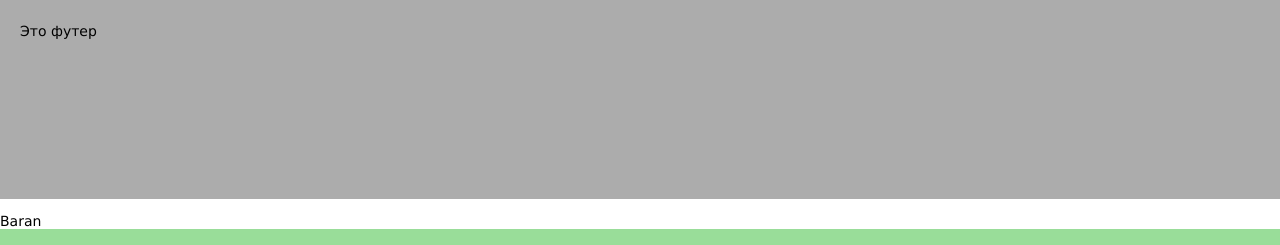
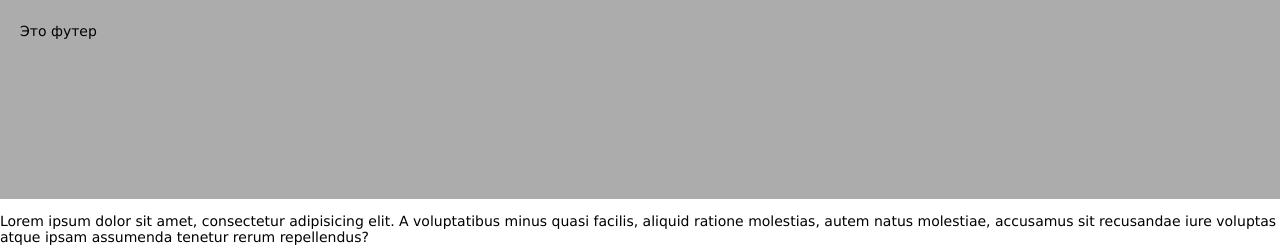
Before and after one commit to Lesleyii/lesleytest.lc, a PHP site: page /index.php in a window 1280 px wide. Shown: the part 601-846 px from the top of the page. Run offline with PHP 8.4, Linux system fonts and the light colour scheme.

Commit message:
third commit

```diff
--- a/index.php
+++ b/index.php
@@ -23,4 +23,4 @@ require ("views/footer.php");
 
 ?>
 
-<p>Baran</p>
+<p>Lorem ipsum dolor sit amet, consectetur adipisicing elit. A voluptatibus minus quasi facilis, aliquid ratione molestias, autem natus molestiae, accusamus sit recusandae iure voluptas atque ipsam assumenda tenetur rerum repellendus?</p>
```
